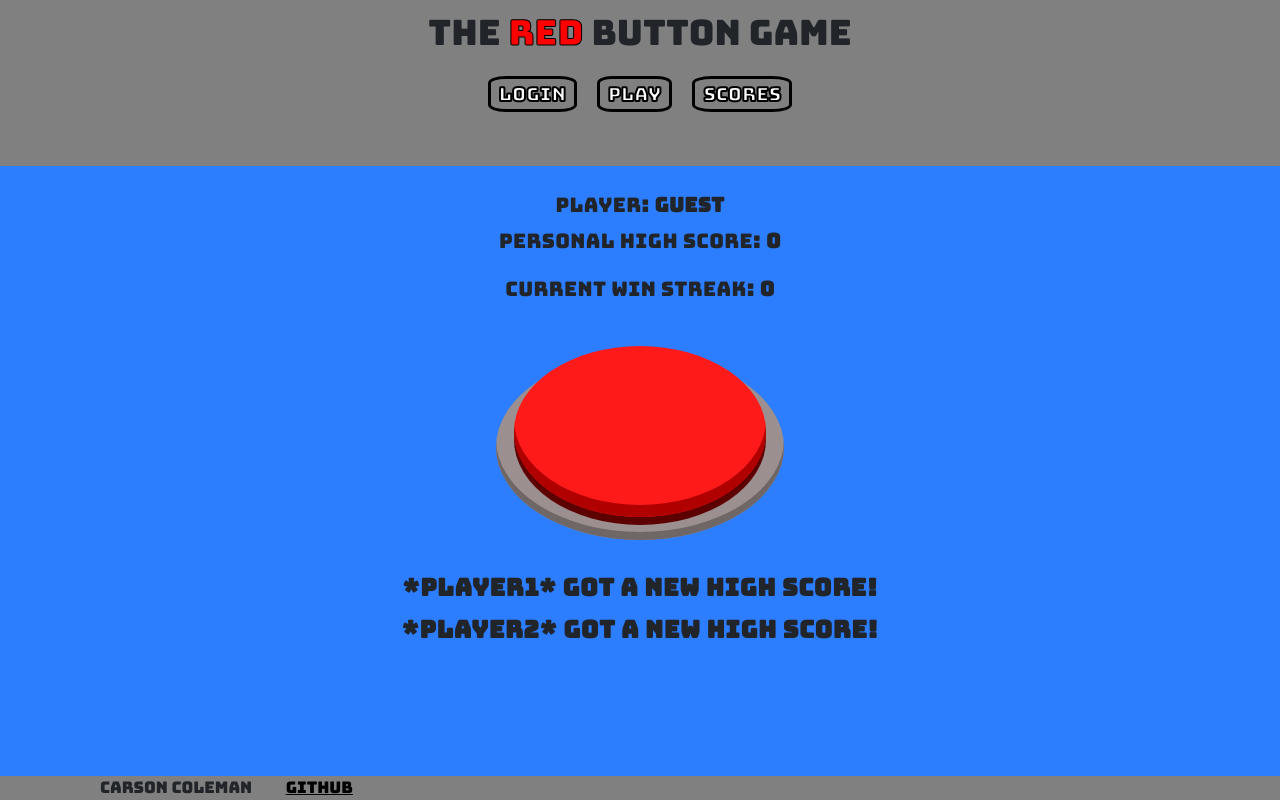
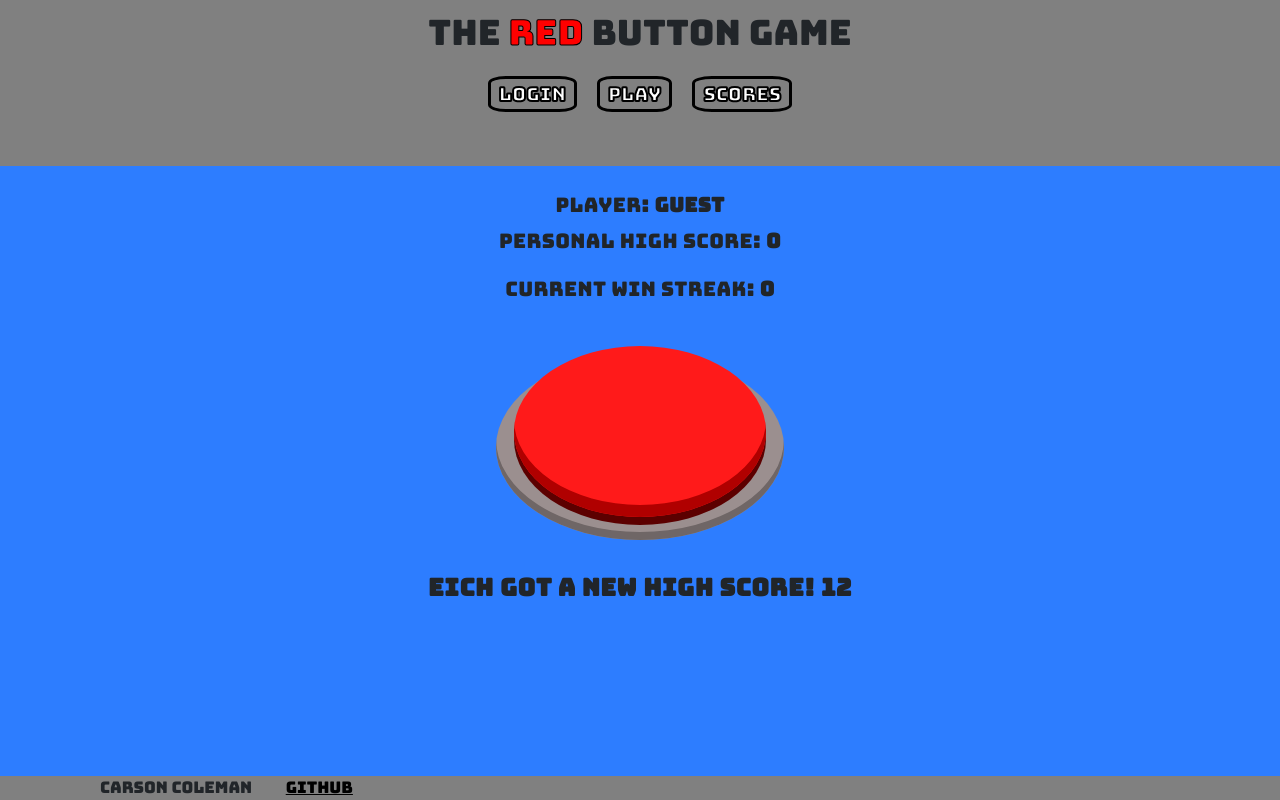
Before and after one commit to carsoncoleman-51/CS260-project, a React (Vite) app: page /play in a window 1280 px wide. Built offline with nearby package versions, Linux system fonts and the light colour scheme.

Commit message:
created websocket representation using setInterval

```diff
--- a/src/login/login.jsx
+++ b/src/login/login.jsx
@@ -12,18 +12,7 @@ export function Login() {
     if (!usersText) return [];
     try {
       const parsed = JSON.parse(usersText);
-      if (Array.isArray(parsed)) {
-        return parsed;
-      }
-      if (parsed && typeof parsed === 'object') {
-        return Object.entries(parsed).map(([name, password]) => ({
-          name,
-          password: password ?? '',
-          score: 0,
-          date: '',
-        }));
-      }
-      return [];
+      return Array.isArray(parsed) ? parsed : [];
     } catch (error) {
       return [];
     }
--- a/src/play/play.jsx
+++ b/src/play/play.jsx
@@ -14,18 +14,7 @@ export function Play() {
     if (!usersText) return [];
     try {
       const parsed = JSON.parse(usersText);
-      if (Array.isArray(parsed)) {
-        return parsed;
-      }
-      if (parsed && typeof parsed === 'object') {
-        return Object.entries(parsed).map(([name, password]) => ({
-          name,
-          password: password ?? '',
-          score: 0,
-          date: '',
-        }));
-      }
-      return [];
+      return Array.isArray(parsed) ? parsed : [];
     } catch (error) {
       return [];
     }
@@ -124,10 +113,33 @@ function PlayerPanel({ userName, isLoggedIn, score, personalBest, authMessage, o
 }
 
 function HighScoreNotifications() {
+  const [events, setEvents] = React.useState([]);
+  const nameIndexRef = React.useRef(0);
+  const sampleNames = ['Eich', 'Ada', 'Linus', 'Grace', 'Alan'];
+
+  React.useEffect(() => {
+    const id = setInterval(() => {
+      const score = Math.floor(Math.random() * 30);
+      const date = new Date().toLocaleDateString();
+      const userName = sampleNames[nameIndexRef.current % sampleNames.length];
+      nameIndexRef.current += 1;
+      setEvents((prev) => [{ name: userName, score, date }, ...prev].slice(0, 2));
+    }, 5000);
+
+    return () => clearInterval(id);
+  }, []);
+
   return (
     <div className="notifications">
-      <div>*player1* got a new high score!</div>
-      <div>*player2* got a new high score!</div>
+      {events.length ? (
+        events.map((event, index) => (
+          <div key={`${event.name}-${event.date}-${index}`}>
+            {event.name} got a new high score! {event.score}
+          </div>
+        ))
+      ) : (
+        <div>No recent high scores.</div>
+      )}
     </div>
   );
 }
```
